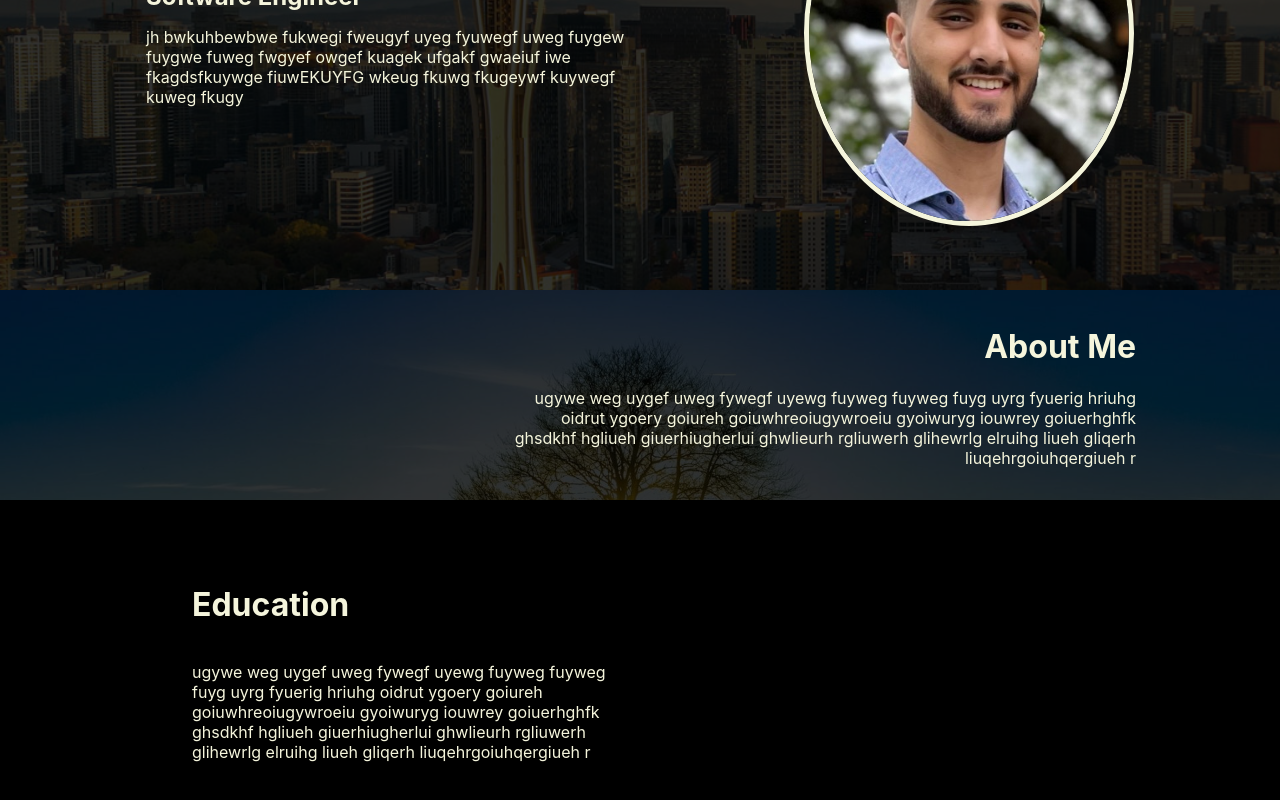
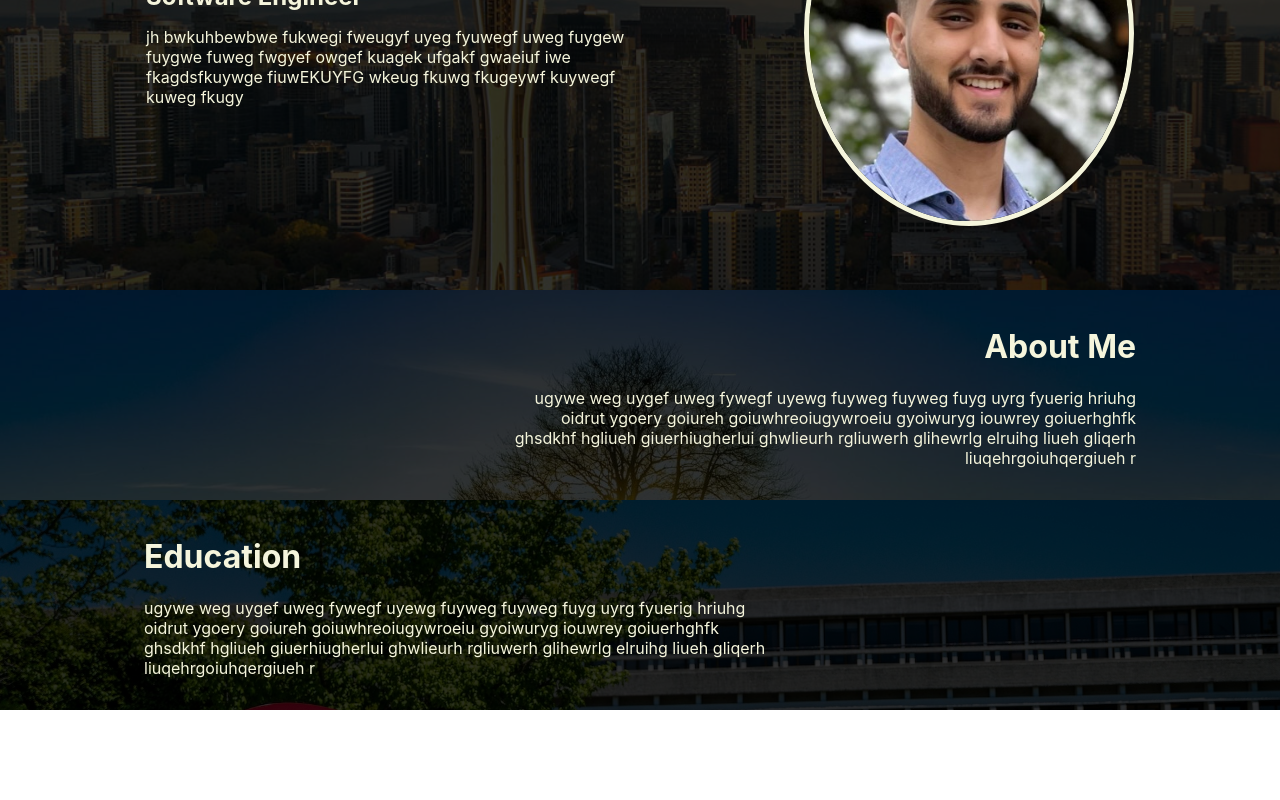
Before and after one commit to aditya000028/roulettech-assignment, a React (Create React App) app in the folder frontend/roulettech-assigment/: page / in a window 1280 px wide. Shown: the part 306-1106 px from the top of the page. After the commit the page ends 1016 px from the top, so only its background shows below. Built offline with nearby package versions, Linux system fonts and the light colour scheme.

Commit message:
added background pic for education

```diff
--- a/frontend/roulettech-assigment/src/components/education/Education.js
+++ b/frontend/roulettech-assigment/src/components/education/Education.js
@@ -3,6 +3,7 @@ import classes from "./Education.module.css";
 export default function Education() {
   return (
     <div className={classes.education}>
+      <div className={classes.content}>
         <div className={classes.text}>
           <h1>Education</h1>
           <p>
@@ -13,5 +14,6 @@ export default function Education() {
           </p>
         </div>
       </div>
+    </div>
   );
 }
--- a/frontend/roulettech-assigment/src/components/education/Education.module.css
+++ b/frontend/roulettech-assigment/src/components/education/Education.module.css
@@ -1,17 +1,32 @@
 .education {
   display: flex;
-  flex-wrap: wrap;
-  width: 85%;
+  position: relative;
+  width: 100%;
   height: 100%;
-  justify-content: flex-start;
-  margin-top: 5%;
-  margin-bottom: 5%;
-  position: relative;
-  left: 15%;
+  align-items: center;
+  overflow-x: hidden;
 }
 
-.education .text {
+.education::before {
+  content: "";
+  background-image: url('../../pictures/SFU.jpg');
+  background-size: cover;
+  position: absolute;
+  top: 0px;
+  right: 0px;
+  bottom: 0px;
+  left: 0px;
+  filter: brightness(20%);
+}
+
+.education .content {
+  position: relative;
+  left: 10%;
+  width: 100%;
+  padding: 16px;
   display: flex;
-  flex-direction: column;
-  width: 40%;
 }
+
+.education .content .text {
+  width: 50%;
+}
```
Also changed, not shown: frontend/roulettech-assigment/src/pictures/SFU.jpg (added). Lines whose indentation alone changed are shown as unchanged.
